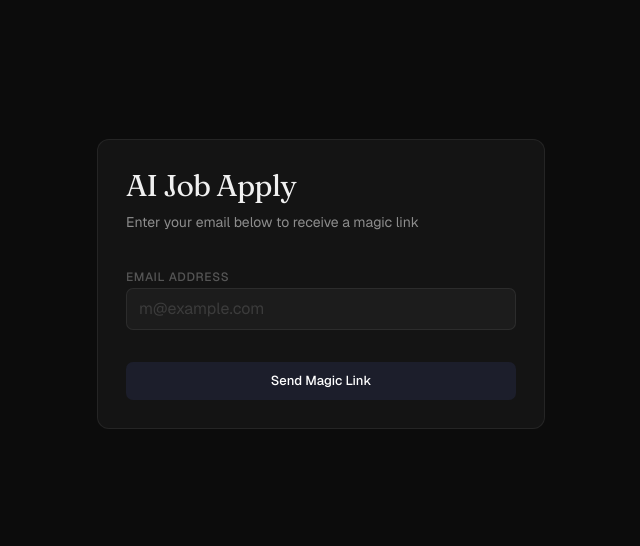
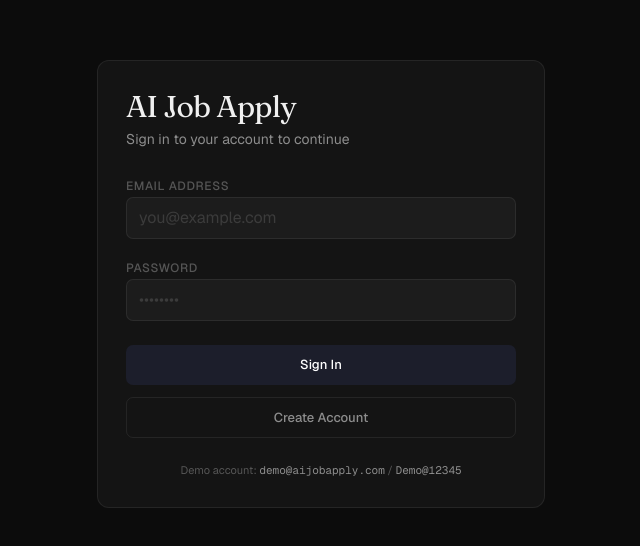
Before and after one commit to rajkrish0608/AI-JOB, a Next.js app in the folder apps/web/: page /login in a window 1280 px wide. Shown: the part 116-662 px from the top of the page, without its empty margins (319-959 px from the left). Built offline with nearby package versions, Linux system fonts and the light colour scheme.

Commit message:
feat: Add password-based login + signup (replaces magic-link-only)
- login action now uses signInWithPassword
- signup action added for creating new accounts
- Login page shows email + password fields, Sign In + Create Account buttons
- Demo credentials shown on login page

```diff
--- a/apps/web/src/app/login/actions.ts
+++ b/apps/web/src/app/login/actions.ts
@@ -7,23 +7,38 @@ import { createClient } from '@/utils/supabase/server'
 export async function login(formData: FormData) {
   const supabase = await createClient()
 
-  const data = {
-    email: formData.get('email') as string,
+  const email    = formData.get('email') as string
+  const password = formData.get('password') as string
+
+  const { error } = await supabase.auth.signInWithPassword({ email, password })
+
+  if (error) {
+    redirect('/login?message=' + encodeURIComponent(error.message))
   }
 
-  const { error } = await supabase.auth.signInWithOtp({
-    email: data.email,
+  revalidatePath('/', 'layout')
+  redirect('/dashboard')
+}
+
+export async function signup(formData: FormData) {
+  const supabase = await createClient()
+
+  const email    = formData.get('email') as string
+  const password = formData.get('password') as string
+
+  const { error } = await supabase.auth.signUp({
+    email,
+    password,
     options: {
-      shouldCreateUser: true,
       emailRedirectTo: `${process.env.NEXT_PUBLIC_SITE_URL || 'http://localhost:3000'}/auth/callback`,
     },
   })
 
   if (error) {
-    redirect('/login?message=Could not authenticate user')
+    redirect('/login?message=' + encodeURIComponent(error.message))
   }
 
-  redirect('/login?message=Check email to continue sign in process')
+  redirect('/login?message=' + encodeURIComponent('Account created! Check your email to confirm, or log in now if already confirmed.'))
 }
 
 export async function logout() {
--- a/apps/web/src/app/login/page.tsx
+++ b/apps/web/src/app/login/page.tsx
@@ -1,27 +1,19 @@
-import { login } from "./actions"
+import { login, signup } from "./actions"
 
 export default async function LoginPage(props: {
-  searchParams: Promise<{ message: string }>
+  searchParams: Promise<{ message?: string }>
 }) {
   const searchParams = await props.searchParams;
   return (
     <div className="flex min-h-screen items-center justify-center bg-background p-4 font-sans">
-      {/* Strict Card Design */}
-      <div
-        className="w-full max-w-md bg-[var(--bg-raised)] border border-[var(--border)] rounded-[12px] p-[28px] transition-colors duration-200 hover:bg-[var(--bg-overlay)] hover:border-[var(--border-hover)]"
-      >
-        <form>
-          <div className="space-y-2 mb-8">
-            {/* Cinematic Serif H1 */}
-            <h1 className="font-serif text-3xl font-normal text-[var(--text-1)] tracking-tight">
-              AI Job Apply
-            </h1>
-            <p className="text-[var(--text-2)] text-sm">
-              Enter your email below to receive a magic link
-            </p>
+      <div className="w-full max-w-md bg-[var(--bg-raised)] border border-[var(--border)] rounded-[12px] p-[28px] transition-colors duration-200">
+        <form className="space-y-6">
+          <div className="space-y-1">
+            <h1 className="font-serif text-3xl font-normal text-[var(--text-1)] tracking-tight">AI Job Apply</h1>
+            <p className="text-[var(--text-2)] text-sm">Sign in to your account to continue</p>
           </div>
 
-          <div className="space-y-4 mb-8">
+          <div className="space-y-4">
             <div className="space-y-2">
               <label htmlFor="email" className="text-[var(--text-3)] text-xs font-medium uppercase tracking-wider">
                 Email Address
@@ -30,28 +22,54 @@ export default async function LoginPage(props: {
                 id="email"
                 name="email"
                 type="email"
-                placeholder="m@example.com"
+                placeholder="you@example.com"
                 required
+                autoComplete="email"
+                className="w-full bg-[var(--bg-overlay)] border border-[var(--border)] rounded-md px-3 py-2 text-[var(--text-1)] placeholder-[var(--text-4)] focus:outline-none focus:border-[var(--border-hover)] focus:ring-1 focus:ring-[var(--border-hover)] transition-all"
+              />
+            </div>
+
+            <div className="space-y-2">
+              <label htmlFor="password" className="text-[var(--text-3)] text-xs font-medium uppercase tracking-wider">
+                Password
+              </label>
+              <input
+                id="password"
+                name="password"
+                type="password"
+                placeholder="••••••••"
+                required
+                minLength={6}
+                autoComplete="current-password"
                 className="w-full bg-[var(--bg-overlay)] border border-[var(--border)] rounded-md px-3 py-2 text-[var(--text-1)] placeholder-[var(--text-4)] focus:outline-none focus:border-[var(--border-hover)] focus:ring-1 focus:ring-[var(--border-hover)] transition-all"
               />
             </div>
           </div>
 
-          <div className="flex flex-col space-y-4">
-            {/* Strict Primary Button Design */}
+          {searchParams?.message && (
+            <p className="text-sm text-center text-[var(--text-3)] p-3 bg-[var(--bg-overlay)] border border-[var(--border)] rounded-md">
+              {decodeURIComponent(searchParams.message)}
+            </p>
+          )}
+
+          <div className="flex flex-col gap-3">
             <button
               formAction={login}
-              className="w-full bg-[var(--accent)] text-[var(--white)] font-medium text-[13px] px-[18px] py-[9px] rounded-[7px] transition-opacity duration-200 hover:opacity-80 flex items-center justify-center"
+              className="w-full bg-[var(--accent)] text-[var(--white)] font-medium text-[13px] px-[18px] py-[10px] rounded-[7px] transition-opacity duration-200 hover:opacity-80"
             >
-              Send Magic Link
+              Sign In
             </button>
+            <button
+              formAction={signup}
+              className="w-full bg-transparent text-[var(--text-2)] font-medium text-[13px] px-[18px] py-[10px] rounded-[7px] border border-[var(--border)] hover:bg-[var(--bg-overlay)] hover:text-[var(--text-1)] transition-colors"
+            >
+              Create Account
+            </button>
+          </div>
 
-            {searchParams?.message && (
-              <p className="text-sm text-center text-[var(--text-3)] p-3 bg-[var(--bg-overlay)] border border-[var(--border)] rounded-md">
-                {searchParams.message}
-              </p>
-            )}
-          </div>
+          <p className="text-center text-[11px] text-[var(--text-3)]">
+            Demo account: <span className="font-mono text-[var(--text-2)]">demo@aijobapply.com</span> / <span className="font-mono text-[var(--text-2)]">Demo@12345</span>
+          </p>
         </form>
       </div>
     </div>
```
